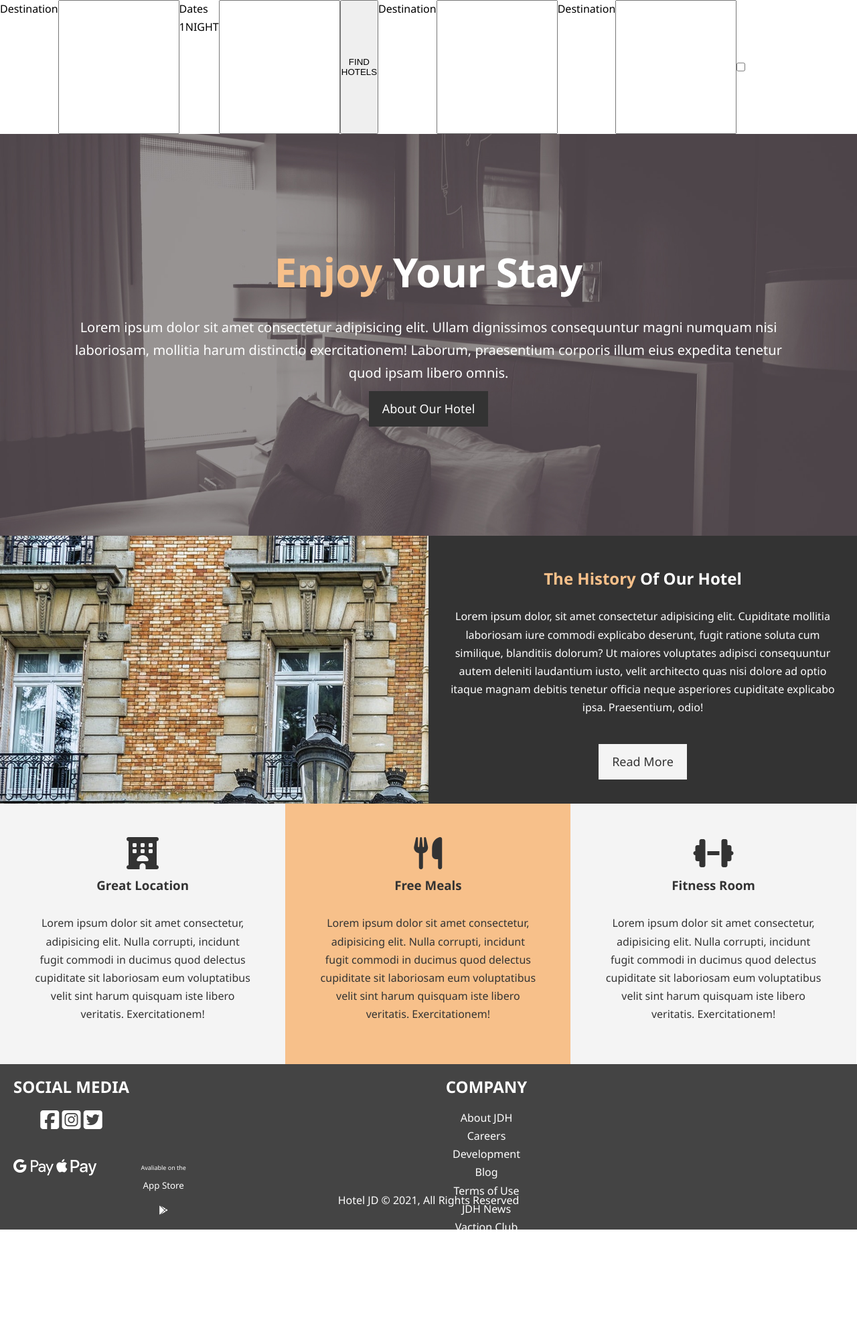
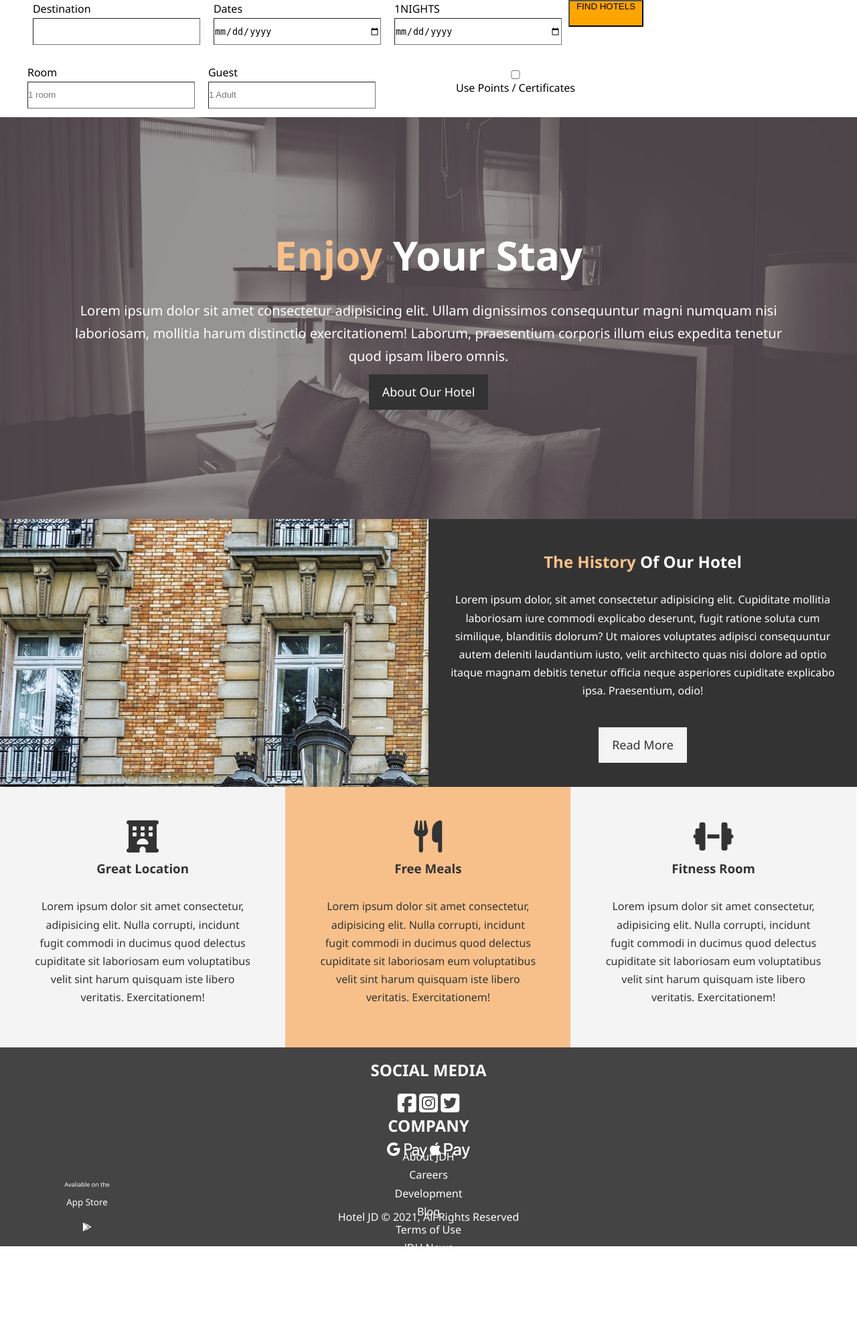
Before and after one commit to jdan38/hotel_project, a Django app: page / in a window 1280 px wide. Shown: the part 67-2053 px from the top of the page at 67% size. Before the commit the page ends 1903 px from the top, so only its background shows below. Run offline with Django 3.2, Linux system fonts and the light colour scheme; some libraries are stand-ins or nearby versions.

Commit message:
search box con't

```diff
--- a/hotel/static/css/search.css
+++ b/hotel/static/css/search.css
@@ -1,6 +1,45 @@
 #booking {
     display: flex;
-    flex-direction: row;
+    flex-direction: column;
     width: 1000px;
-    height: 200px;
+    height: 175px;
+    align-items: center;
+    justify-content: start;
+
 }
+
+#block1 {
+    display: flex;
+
+}
+#block2 {
+    display: flex;
+    justify-content: start;
+}
+
+#find {
+    max-width: 400px;
+    max-height: 40px;
+    background-color: orange;
+
+}
+
+.item {
+    display: flex;
+    flex-direction: column;
+    padding: 0 10px;
+}
+
+.item2 {
+    display: flex;
+    flex-direction: column;
+    padding: 10px 110px;
+
+}
+
+.item input{
+    height: 40px;
+    width: 250px;
+
+    border-width: 1px;
+}
--- a/templates/partials/_topbar.html
+++ b/templates/partials/_topbar.html
@@ -1,13 +1,35 @@
 <div id="booking">
+    <div id="block1">
+        <div class="item">
+            <label for="destination">Destination</label>
+            <input type="text">
+        </div>
+        <div id="date_in" class="item">
+            <label for="date">Dates            </label>
+            <input type="date" placeholder="Date In">
+        </div>
+        <div id="date_out" class="item">
+            <label for="date">            1NIGHTS</label>
+            <input type="date" placeholder="Date Out">
+        </div>
 
-    <label for="destination">Destination</label>
-    <input type="text">
-    <label for="date">Dates            1NIGHT</label>
-    <input type="">
-    <button>FIND HOTELS</button> <br>
-    <label for="destination">Destination</label>
-    <input type="text">
-    <label for="destination">Destination</label>
-    <input type="text">
-    <input type="checkbox">
+        <button class="item" id="find">FIND HOTELS</button>
+
+    </div>
+    <br>
+    <div id="block2">
+        <div class="item">
+            <label for="room">Room</label>
+            <input type="number" placeholder="1 room">
+        </div>
+        <div class="item">
+            <label for="guest">Guest</label>
+            <input type="number" placeholder="1 Adult">
+        </div>
+        <div class="item2">
+            <input type="checkbox">
+            <label for="guest">Use Points / Certificates</label>
+        </div>
+    </div>
+
 </div>
```
